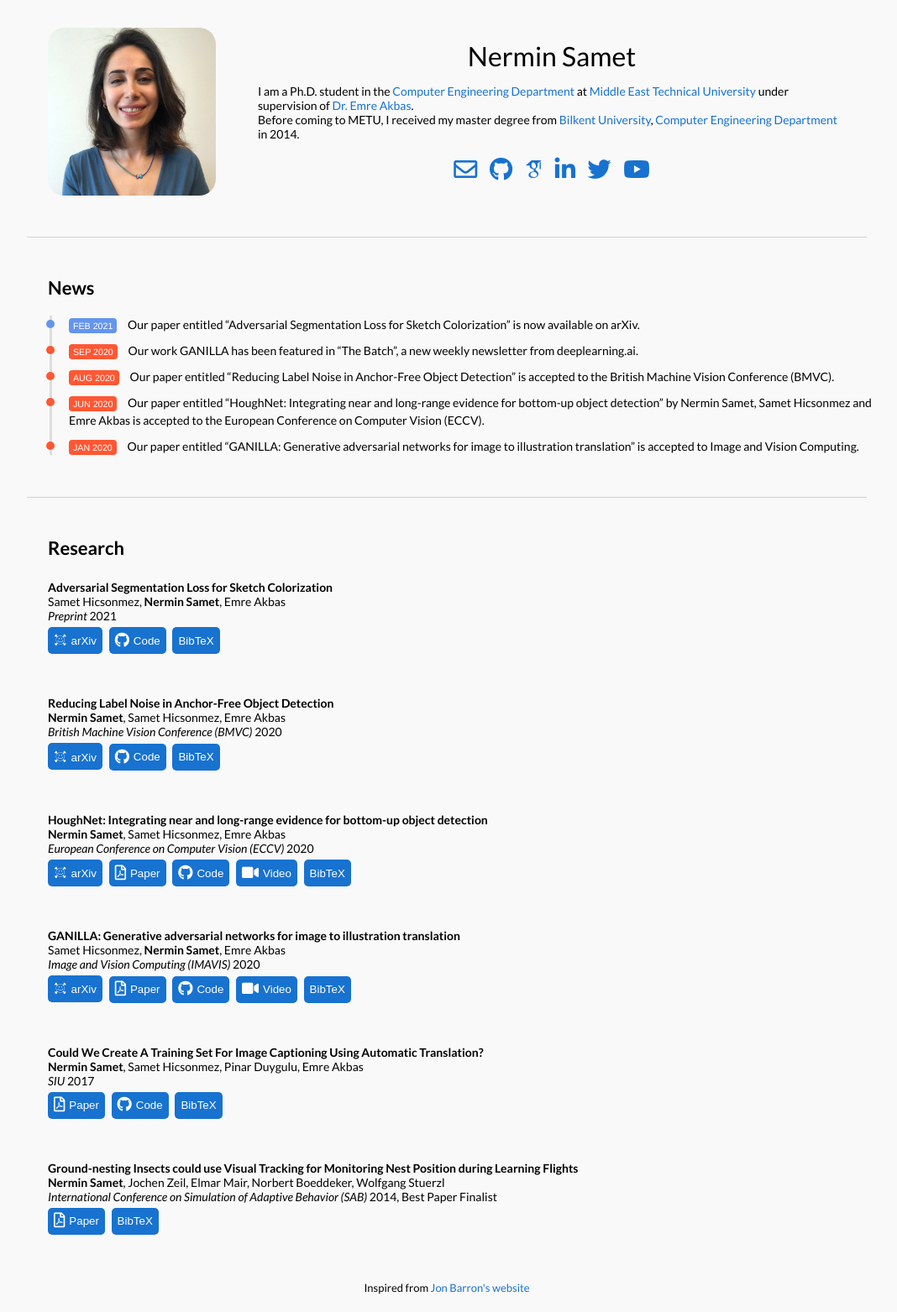
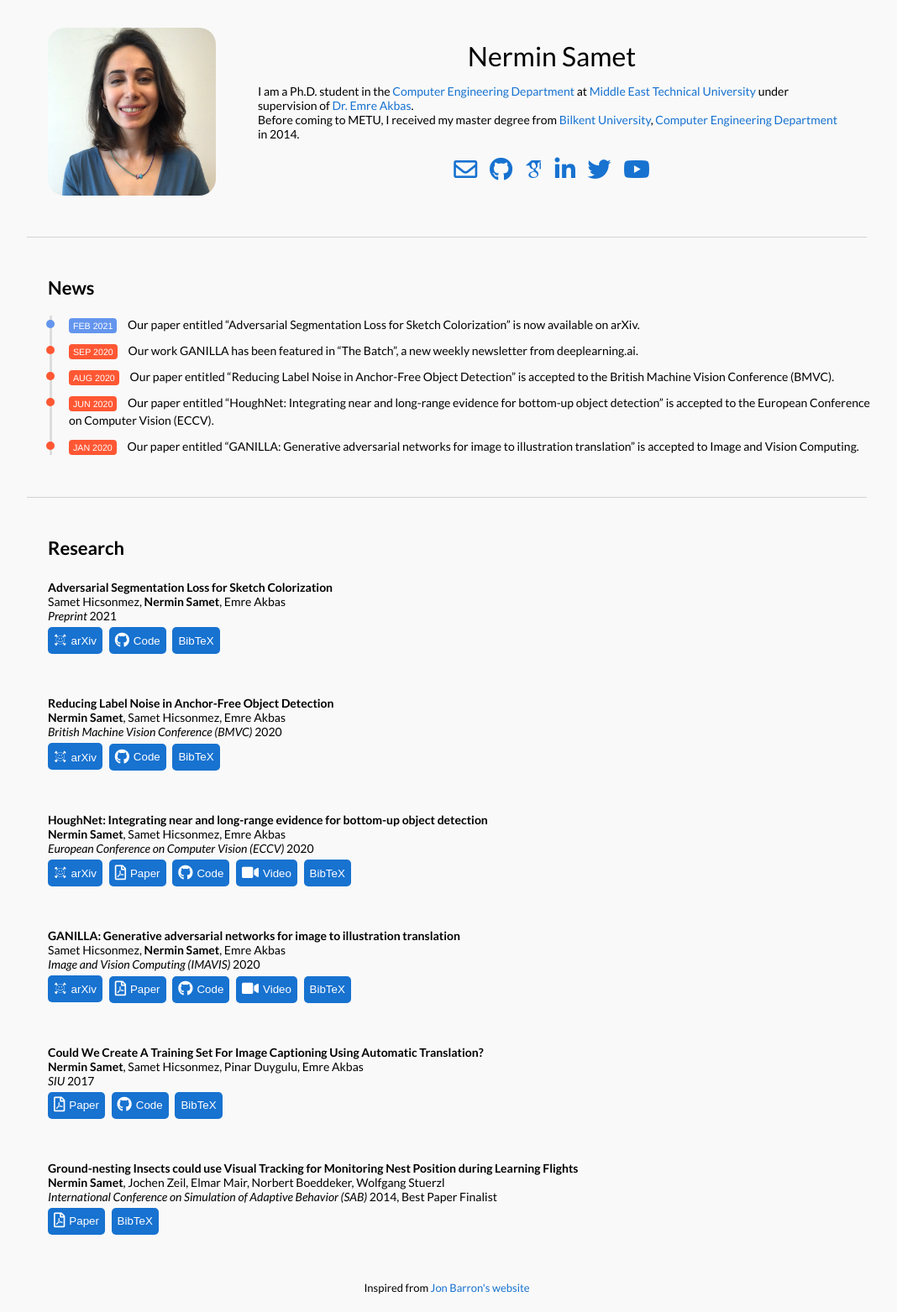
Before and after one commit to nerminsamet/nerminsamet.github.io, a Jekyll site: the page built from _posts/research/2021-02-01-advsegloss.markdown, in a window 1280 px wide. Shown: the whole page at 84% size, without its empty margins (108-1176 px from the left). Built offline with Jekyll 4.4.1, drawn with Linux system fonts in a browser that asks for light colours; some web fonts are replaced.

Commit message:
Update 2021-02-17-houghnet.markdown

```diff
--- a/_posts/news/2021-02-17-houghnet.markdown
+++ b/_posts/news/2021-02-17-houghnet.markdown
@@ -1,6 +1,6 @@
 ---
 layout: post
-title:  "Our paper entitled “HoughNet: Integrating near and long-range evidence for bottom-up object detection” by Nermin Samet, Samet Hicsonmez and Emre Akbas is accepted to the European Conference on Computer Vision (ECCV)."
+title:  "Our paper entitled “HoughNet: Integrating near and long-range evidence for bottom-up object detection” is accepted to the European Conference on Computer Vision (ECCV)."
 date:   2020-06-01 10:00:00 +03:00
 categories: news
 color: "#ff5733"
```
